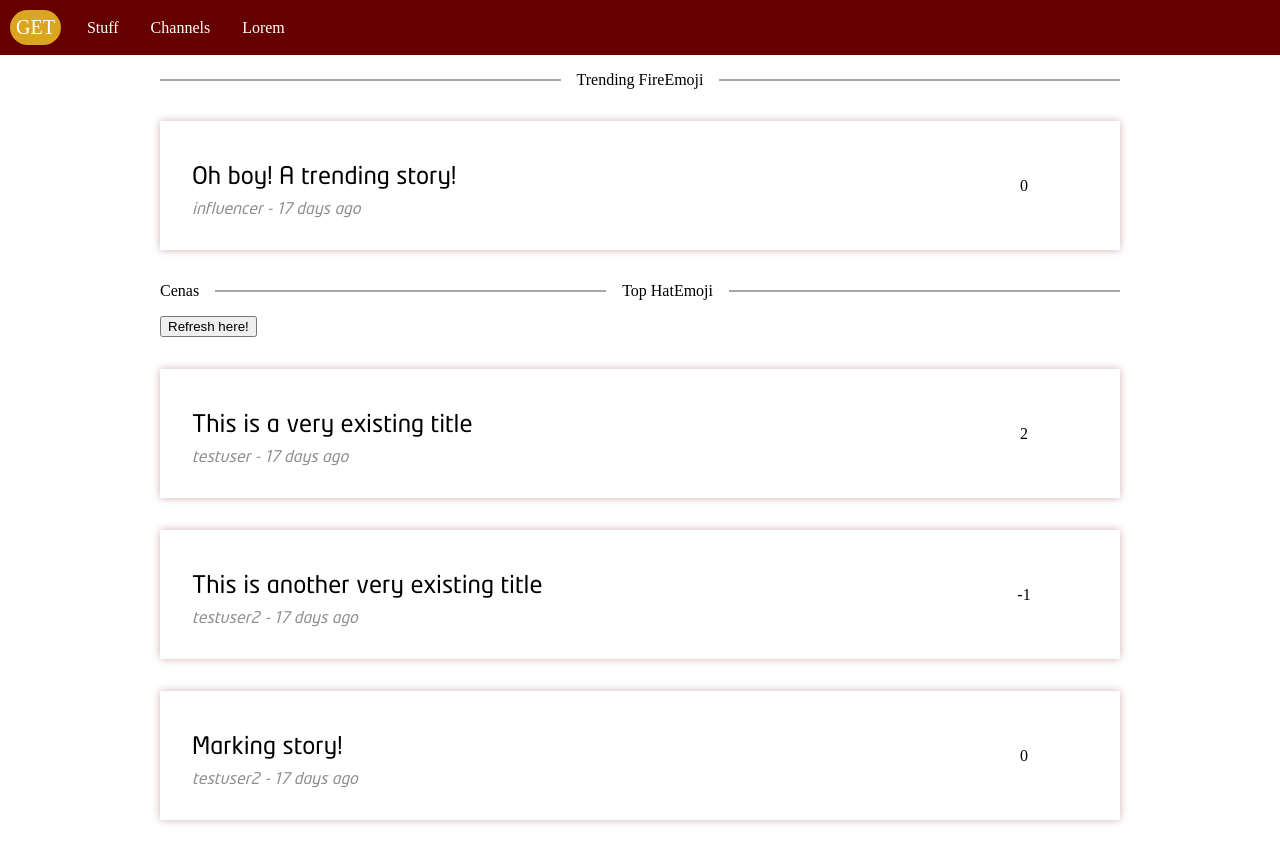
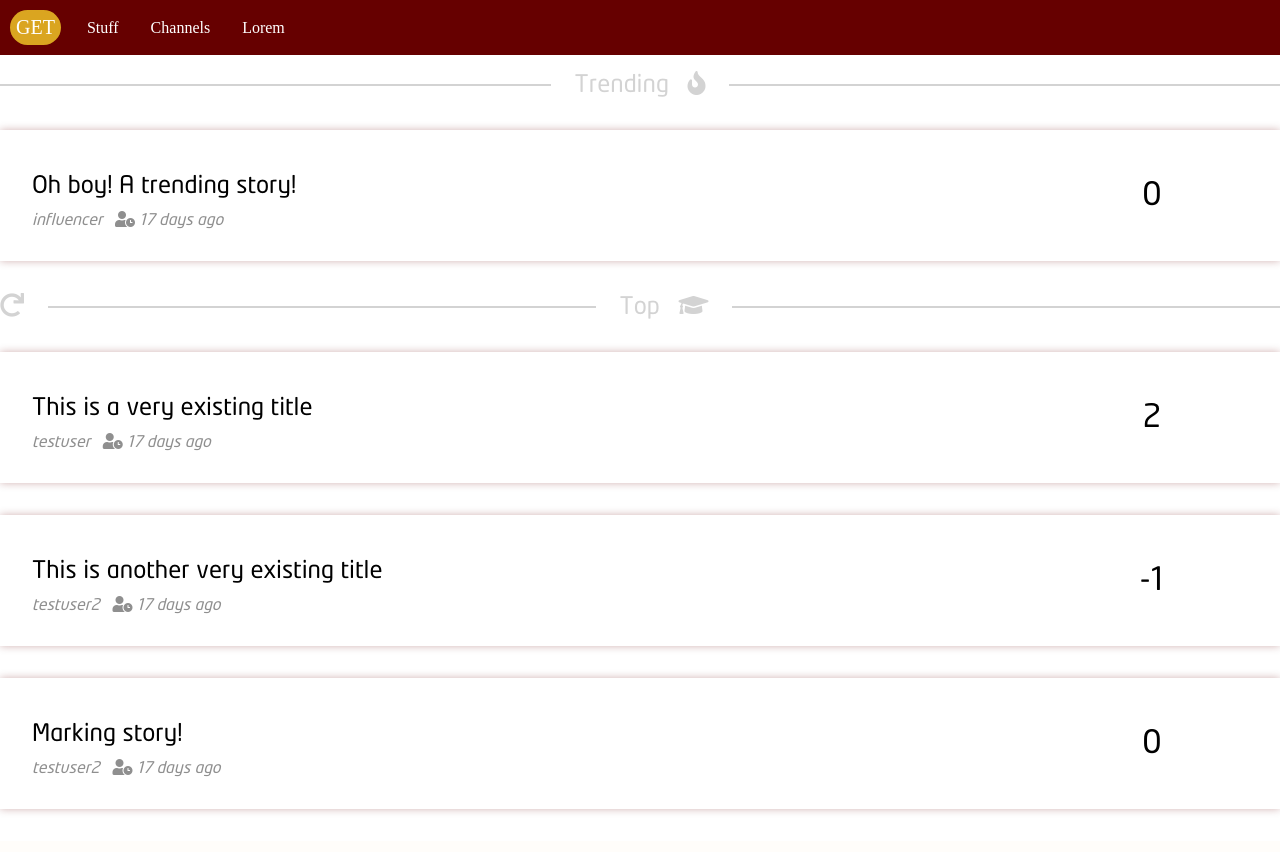
Before and after one commit to miguelpduarte/FEUP-LTW, a PHP site: page /pages/stories.php in a window 1280 px wide. After the commit the page ends 813 px from the top, so only its background shows below. Run offline with PHP 8.4, Linux system fonts and the light colour scheme; data comes from the database, SQL or seed files in the repository.

Commit message:
Stories page update, reload button now an icon, icons all around, hrs also styled

```diff
--- a/src/css/line.css
+++ b/src/css/line.css
@@ -1,11 +1,15 @@
 .line-container {
     display: flex;
     margin: 1em 0;
+    align-items: center;
 }
 
 .line-starter {
     flex: 0 0 auto;
     padding: 0 1em 0 0;
+    font-family: var(--title-font), sans-serif;
+    color: var(--very-light-grey);
+    font-size: 1.5em;
 }
 
 .line {
@@ -16,12 +20,20 @@
 .line-middle {
     flex: 0 0 auto;
     padding: 0 1em;
+    font-family: var(--title-font), sans-serif;
+    color: var(--very-light-grey);
+    font-size: 1.5em;
 }
 
-hr {
+
+.line-middle > i {
+    margin-left: 0.5em;
+}
+
+.line-container hr {
     border: 0;
     height: 2px;
-    background: rgb(167, 167, 167);
+    background: var(--very-light-grey);
 }
 
 /* hr::before {
--- a/src/css/navbar.css
+++ b/src/css/navbar.css
@@ -6,7 +6,7 @@
     /* Para passar a ser xpto: */
     position: sticky;
     top: 0;
-    z-index: 5;
+    z-index: 25;
 }
 
 #navbar a {
--- a/src/css/palette.css
+++ b/src/css/palette.css
@@ -2,6 +2,11 @@
     --main-color: rgb(102, 0, 0);
     --main-color-light: rgba(102, 0, 0, 0.6);
     --main-color-lighter: rgba(102, 0, 0, 0.3);
+    --main-color-too-light: rgba(102, 0, 0, 0.02);
+
     --grey: #8f8f8f;
     --very-light-grey: lightgrey;
+
+    --title-font: 'NeoTech';
+    --content-font: 'NeoSans Light';
 }
--- a/src/css/story_card.css
+++ b/src/css/story_card.css
@@ -5,13 +5,11 @@
 }
 
 .story-card {
-    /* border: 1px solid black; */
     margin-top: 2em;
     transition: box-shadow 0.2s ease-in-out;
     -moz-box-shadow:    0 0 8px var(--main-color-lighter);
     -webkit-box-shadow: 0 0 8px var(--main-color-lighter);
     box-shadow:         0 0 8px var(--main-color-lighter);
-    /* background-color: goldenrod; */
 }
 
 .story-card-info {
@@ -33,16 +31,18 @@
 }
 
 .story-card .title {
-    font-family: 'NeoTech', sans-serif;
+    font-family: var(--title-font), sans-serif;
     font-weight: normal;
     font-size: 1.5em;
     margin-top: 0.5em;
     margin-bottom: 0.5em;
 }
 
+/* content */
+
 .story-card .content {
     padding: 1em;
-    font-family: 'NeoSans Light', sans-serif;
+    font-family: var(--content-font), sans-serif;
     font-size: 1.2em;
 }
 
@@ -56,8 +56,24 @@
     transition: height .5s;
     height: 0;
 
-    background-color: var(--very-light-grey);
+    /* background-color: var(--very-light-grey); */
+    background-color: var(--main-color-too-light);
 }
+
+.story-card .content-wrapper hr {
+    border: 0;
+    height: 0; /* Firefox... */
+    -moz-box-shadow:    0 -12px 20px 2px black;
+    -webkit-box-shadow: 0 -12px 20px 2px black;
+    box-shadow: 0 -12px 20px 2px black;
+}
+
+.story-card .content-wrapper hr:after {
+    /* Not really supposed to work, but does */
+    content: "\00a0"; /* Prevent margin collapse */
+}
+
+/* header */
 
 .story-card-header a {
     text-decoration: none;
@@ -67,11 +83,11 @@
 .story-card-header .story-card-details {
     color: var(--grey);
     font-style: italic;
-    font-family: 'NeoTech', sans-serif;
+    font-family: var(--title-font), sans-serif;
 }
 
-.story-card-details .date::before {
-    content: "- ";
+.story-card-details i {
+    margin-left: 0.5em;
 }
 
 .story-card-header {
@@ -84,6 +100,8 @@
     grid-row: 1 / span 1;
     grid-column: 1 / span 1;
 }
+
+/* Voting */
 
 .story-card .story-card-header .voting-wrapper {
     grid-row: 1 / span 2;
@@ -106,10 +124,11 @@
     display: flex;
     flex-direction: column;
     justify-content: center;
+    align-items: center;
     padding: 1px;
 }
 
-.story-card:hover .story-card-header .voting-wrapper .voting {
+.story-card .story-card-header:hover .voting-wrapper .voting {
     transform: translate(-50%, -50%);
 }
 
@@ -121,14 +140,30 @@
     width: 100%;
 }
 
+/* Applies to both scores */
+
+.story-card .story-card-header .voting-wrapper .score {
+    font-family: var(--title-font);
+    font-size: 2em;
+}
+
 /* The actually displayed score */
 .story-card .voting-wrapper > .score {
     z-index: 1;
     transition: 0.3s color ease-in-out;
+    /* line-height: 2em; */
+    /* display: flex;
+    align-items: center;
+    justify-content: center; */
+
 }
 
-.story-card:hover .voting-wrapper > .score {
+.story-card .story-card-header:hover .voting-wrapper > .score {
     color: white;
+}
+
+.story-card .voting .vote-up, .story-card .voting .vote-down {
+    font-size: 2em;
 }
 
 /* Using score as just a spacer */
--- a/src/css/style.css
+++ b/src/css/style.css
@@ -10,10 +10,19 @@ body {
 
 #content {
     margin: 0 auto 2em auto;
-    max-width: 60em;
+    max-width: 80em;
 }
 
 .full-story {
     border: 1px solid blue;
     margin-top: 1em;
 }
+
+#refresh_stories {
+    cursor: pointer;
+    transition: transform 1.5s ease-in-out;
+}
+
+#refresh_stories:hover {
+    transform: rotate(720deg);
+}
--- a/src/js/stories_actions.js
+++ b/src/js/stories_actions.js
@@ -66,7 +66,7 @@ const refreshStories = () => {
 
 // This runs as the file is loaded from here down
 
-document.getElementById('refresh_stories').onclick = refreshStories;
+document.getElementById('refresh_stories').addEventListener('click', refreshStories);
 
 loadTrending();
 loadStories();
--- a/src/js/story.js
+++ b/src/js/story.js
@@ -26,6 +26,7 @@ export class Story {
                     <h1 class="title"><a href="story.php?id=${this.data.story_id}">${this.data.title}</a></h1>
                     <div class="story-card-details">
                         <span class="author"><a href="user.php?id=${this.data.author_id}">${this.data.author_name}</a></span>
+                        <i class="fas fa-user-clock"></i>
                         <span class="date">${moment(this.data.created_at).fromNow()}</span>
                     </div>
                 </div>
@@ -39,19 +40,30 @@ export class Story {
                 </div>
             </section>
             <div class="content-wrapper">
+                <hr/>
                 <section class="content">${(this.content_loaded ? this.data.content : "Loading...")}</section>
             </div>
         `;
 
-        article.onclick = (e) => {
+        // Adding textContent
+
+        // Adding on clicks
+
+        // Article opening
+        article.addEventListener('click', (e) => {
             //To ensure that clicking on the story or user link does not attempt to open or close the card
             if(e.target.tagName !== 'A') {
                 this.toggleCardOpen();
             }
-        };
+        });
 
+        // Upvoting
+        //TODO
 
+        // Downvoting
+        //TODO
 
+        // Transition fix because of image loading
         const card_content_wrapper = article.getElementsByClassName("content-wrapper")[0];
         card_content_wrapper.addEventListener("transitionend", (_event) => {
             this.resizeCardContentWrapper(card_content_wrapper);
--- a/src/pages/stories.php
+++ b/src/pages/stories.php
@@ -6,19 +6,26 @@
         <div id="trending">
             <div class="line-container">
                 <div class="line"><hr/></div>
-                <div class="line-middle">Trending FireEmoji</div>
+                <div class="line-middle">
+                    Trending
+                    <i class="fas fa-fire"></i>
+                </div>
                 <div class="line"><hr/></div>
             </div>
             <div id="trending_stories_container"></div>
         </div>
         <div id="top">
             <div class="line-container">
-                <div class="line-starter">Cenas</div>
+                <div class="line-starter">
+                    <i id="refresh_stories" class="fas fa-redo"></i>
+                </div>
                 <div class="line"><hr/></div>
-                <div class="line-middle">Top HatEmoji</div>
+                <div class="line-middle">
+                    Top
+                    <i class="fas fa-graduation-cap"></i>
+                </div>
                 <div class="line"><hr/></div>
             </div>
-            <button id="refresh_stories">Refresh here!</button>
             <div id="stories_container"></div>
         </div>
         <script type="module" src="/js/stories_actions.js"></script>
```
